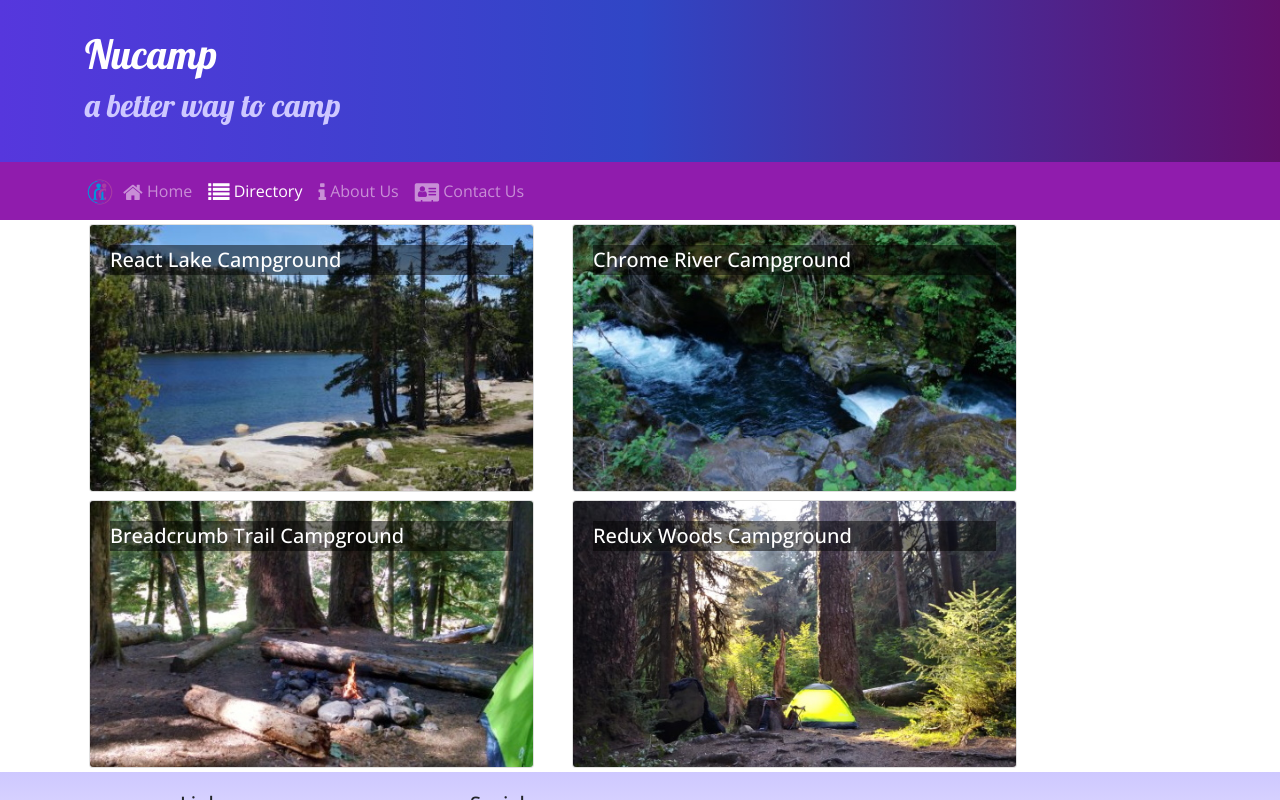
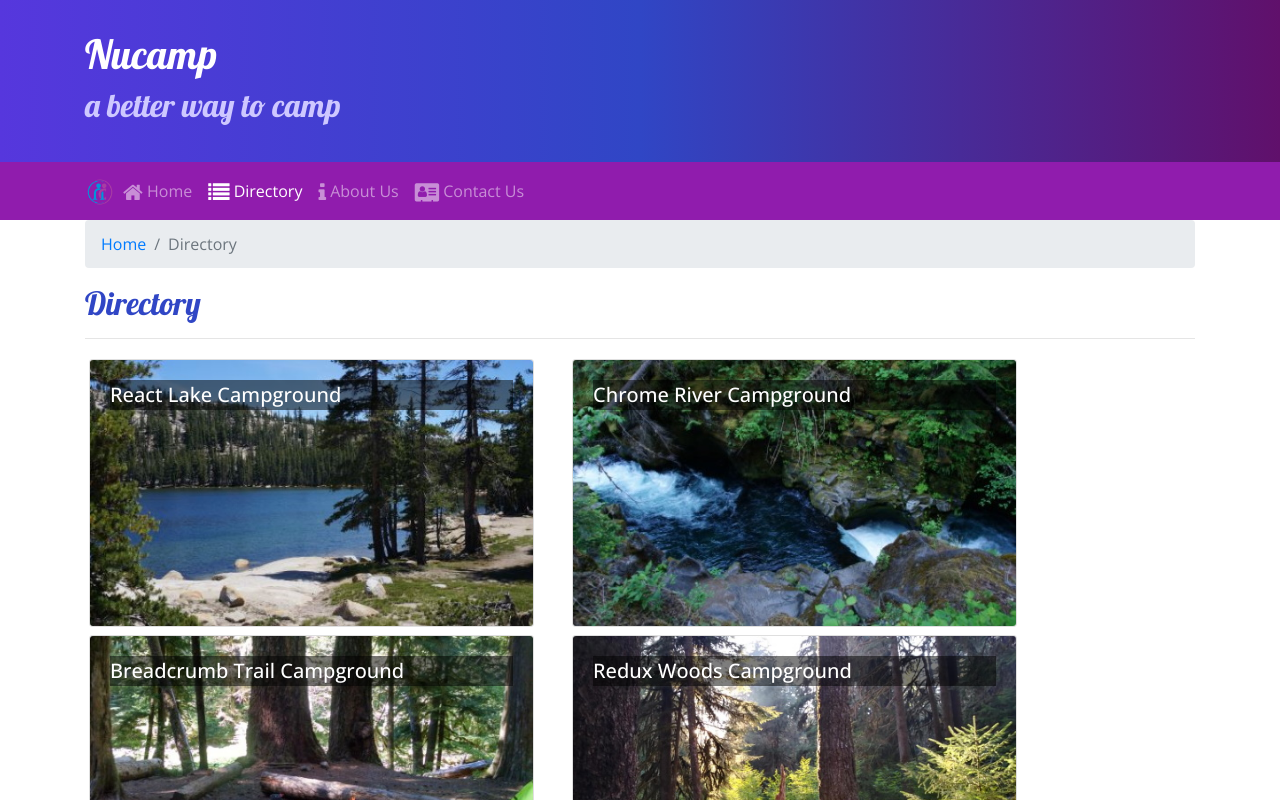
Before and after one commit to jaspertung/nucampsite-react, a React (Create React App) app: page /directory in a window 1280 px wide. Shown: the top 800 px of the page. Built offline with nearby package versions, Linux system fonts and the light colour scheme.

Commit message:
Add React Router Parameters and breadcrumbs

```diff
--- a/src/components/CampsiteInfoComponent.js
+++ b/src/components/CampsiteInfoComponent.js
@@ -1,5 +1,6 @@
 import React from 'react';
-import { Card, CardImg, CardText, CardBody, CardTitle } from 'reactstrap'
+import { Card, CardImg, CardText, CardBody, CardTitle, Breadcrumb, BreadcrumbItem } from 'reactstrap'
+import { Link } from 'react-router-dom'
 
 function RenderCampsite({campsite}) {
     return (
@@ -7,7 +8,6 @@
             <Card>
                 <CardImg top src={campsite.image} alt={campsite.name}></CardImg>
                 <CardBody>
-                    <CardTitle>{campsite.name}</CardTitle>
                     <CardText>{campsite.description}</CardText>
                 </CardBody>
             </Card>
@@ -36,8 +36,18 @@
         (props.campsite ?
         <div className="container">
             <div className="row">
+                <div className="col">
+                    <Breadcrumb>
+                        <BreadcrumbItem><Link to="/directory">Directory</Link></BreadcrumbItem>
+                        <BreadcrumbItem active>{props.campsite.name}</BreadcrumbItem>
+                    </Breadcrumb>
+                    <h2>{props.campsite.name}</h2>
+                    <hr />
+                </div>
+            </div>
+            <div className="row">
                 <RenderCampsite campsite={props.campsite}/>
-                <RenderComments comments={props.campsite.comments}/>
+                <RenderComments comments={props.comments}/>
             </div>
         </div>
         :
--- a/src/components/ContactComponent.js
+++ b/src/components/ContactComponent.js
@@ -1,3 +1,5 @@
+import { Breadcrumb, BreadcrumbItem } from 'reactstrap'
+import { Link } from 'react-router-dom'
 import React from 'react';
 
 function Contact(props) {
@@ -5,6 +7,10 @@
         <div className="container">
             <div className="row">
                 <div className="col">
+                    <Breadcrumb>
+                        <BreadcrumbItem><Link to="/home">Home</Link></BreadcrumbItem>
+                        <BreadcrumbItem active>Contact Us</BreadcrumbItem>
+                    </Breadcrumb>
                     <h2>Contact Us</h2>
                     <hr />
                 </div>
--- a/src/components/DirectoryComponent.js
+++ b/src/components/DirectoryComponent.js
@@ -1,13 +1,16 @@
 import React from 'react';
-import { Card, CardImg, CardImgOverlay, CardTitle } from 'reactstrap'
+import { Card, CardImg, CardImgOverlay, CardTitle, Breadcrumb, BreadcrumbItem } from 'reactstrap'
+import { Link } from 'react-router-dom'
 
 function RenderDirectoryItem({campsite}) {
     return (
         <Card>
-            <CardImg width="100%" src={campsite.image} alt={campsite.name}/>
-            <CardImgOverlay>
-                <CardTitle>{campsite.name}</CardTitle>
-            </CardImgOverlay>
+            <Link to={`/directory/${campsite.id}`}>
+                <CardImg width="100%" src={campsite.image} alt={campsite.name}/>
+                <CardImgOverlay>
+                    <CardTitle>{campsite.name}</CardTitle>
+                </CardImgOverlay>
+            </Link>
         </Card>
     )
 }
@@ -23,9 +26,18 @@
     return (
         <div className="container">
             <div className="row">
+                <div className="col">
+                    <Breadcrumb>
+                        <BreadcrumbItem><Link to="/home">Home</Link></BreadcrumbItem>
+                        <BreadcrumbItem active>Directory</BreadcrumbItem>
+                    </Breadcrumb>
+                    <h2>Directory</h2>
+                    <hr/>
+                </div>
+            </div>
+            <div className="row">
                 {directory}
             </div>
-
         </div>
     )
 }
--- a/src/components/MainComponent.js
+++ b/src/components/MainComponent.js
@@ -33,12 +33,23 @@
                 />
             )
         }
+
+        const CampsiteWithId = ({match}) => {
+            return (
+                <CampsiteInfo
+                    campsite={this.state.campsites.filter(campsite => campsite.id === +match.params.campsiteId)[0]}
+                    comments={this.state.comments.filter(comment => comment.campsiteId === +match.params.campsiteId)}
+                />
+            )
+        }
+
         return (
             <div>
                 <Header />
                 <Switch>
                     <Route path='/home' component={HomePage}/>
                     <Route exact path='/directory' render={() => <Directory campsites={this.state.campsites}/>}/>
+                    <Route path='/directory/:campsiteId' component={CampsiteWithId}/>
                     <Route exact path='/contactus' component={Contact}/>
                     <Redirect to='/home'/>
                 </Switch>
```
